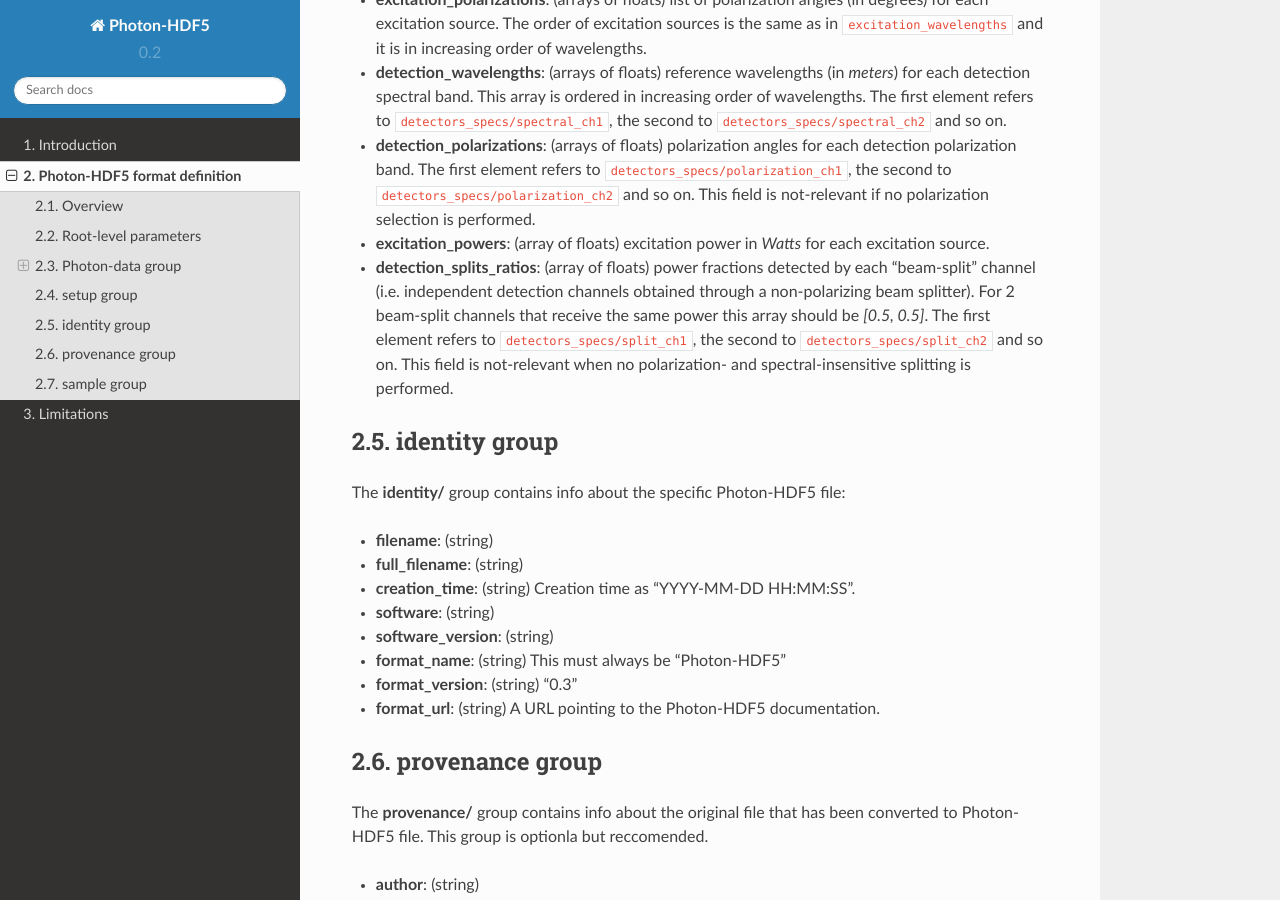
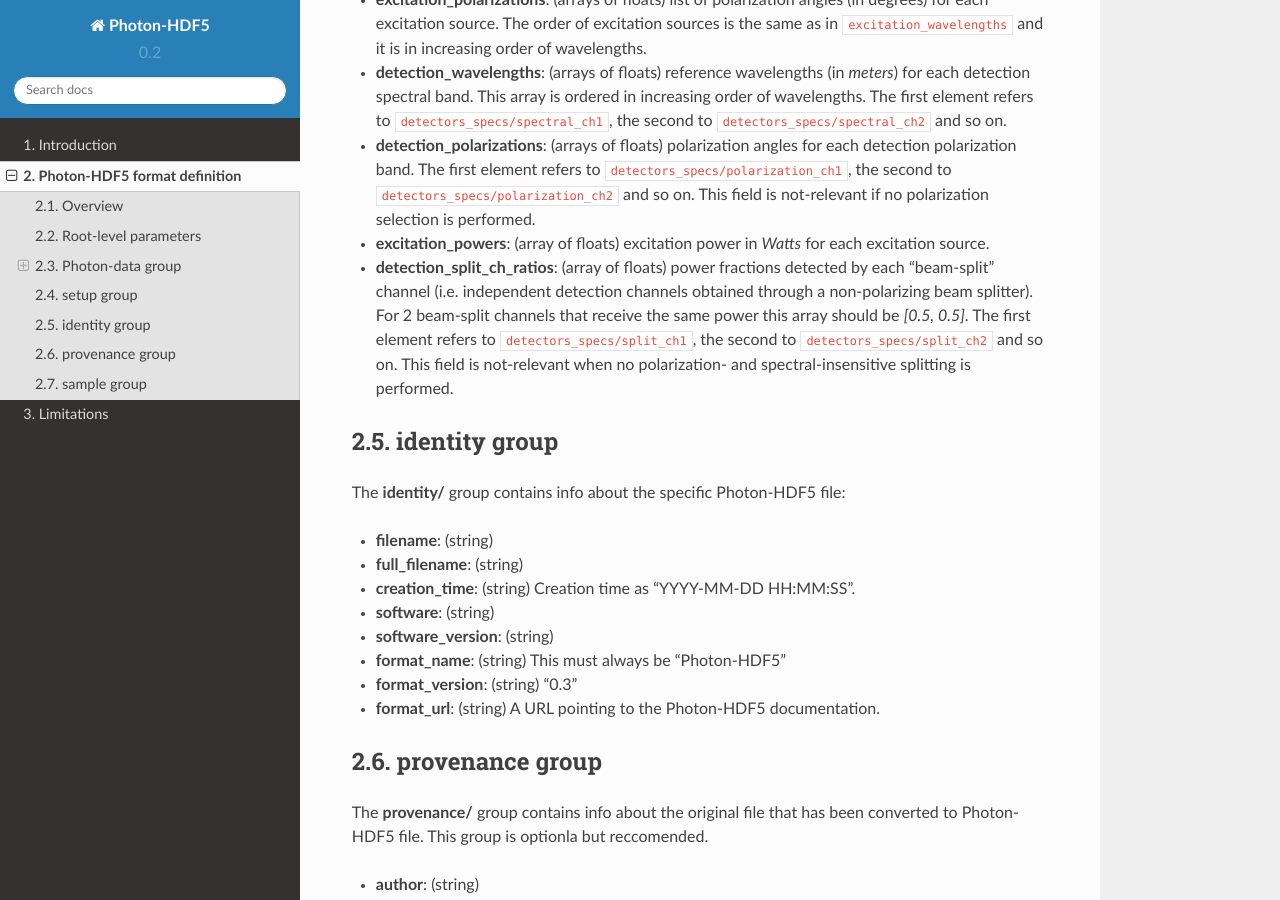
Before and after one commit to Photon-HDF5/photon-hdf5, a Sphinx documentation site: the page built from docs/phdata.rst, in a window 1280 px wide and 900 px high, scrolled down 4963 px. Built offline with Sphinx 7.4.7 and the Read the Docs theme 2.0.0, drawn with Linux system fonts in a browser that asks for light colours.

Commit message:
Rename detection_splitsiratios to detection_split_ch_ratios

```diff
--- a/docs/phdata.rst
+++ b/docs/phdata.rst
@@ -241,7 +241,7 @@ omitted.
 - **excitation_powers**: (array of floats) excitation power in *Watts*
   for each excitation source.
 
-- **detection_splits_ratios**: (array of floats) power fractions detected
+- **detection_split_ch_ratios**: (array of floats) power fractions detected
   by each "beam-split" channel (i.e. independent detection channels
   obtained through a non-polarizing beam splitter). For 2 beam-split
   channels that receive the same power this array should be *[0.5, 0.5]*.
```
